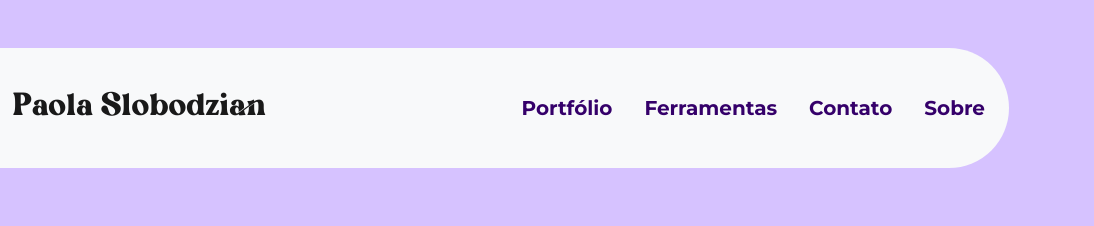
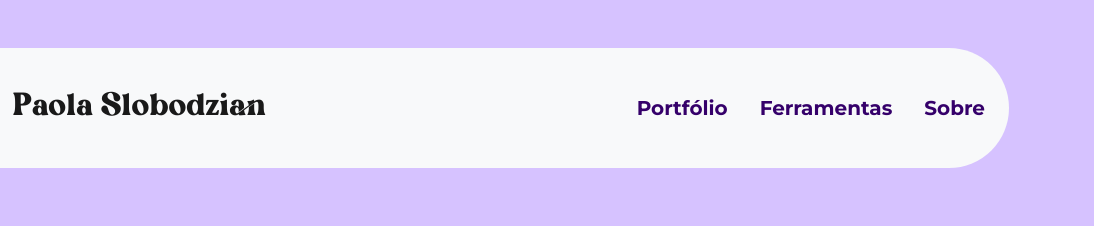
Before and after one commit to edusaitto/landing-page-paola, a plain HTML site: page tools.html in a window 1280 px wide. Shown: the top 226 px of the page, 186-1280 px from the left. Drawn offline with nearby package versions, Linux system fonts and the light colour scheme.

Commit message:
fix: removing contact section from tools screen

```diff
--- a/tools.html
+++ b/tools.html
@@ -56,9 +56,9 @@
                         <li class="my-3">
                             <a href="tools.html" class="montserrat-20-semibold color-purple navbar-link-style" href="#">Ferramentas</a>
                         </li>
-                        <li class="my-3">
+                        <!-- <li class="my-3">
                             <a href="contact.html" class="montserrat-20-semibold color-purple navbar-link-style" href="#">Contato</a>
-                        </li>
+                        </li> -->
                         <li class="my-3">
                             <a href="about.html" class="montserrat-20-semibold color-purple navbar-link-style" href="#">Sobre</a>
                         </li>
```
